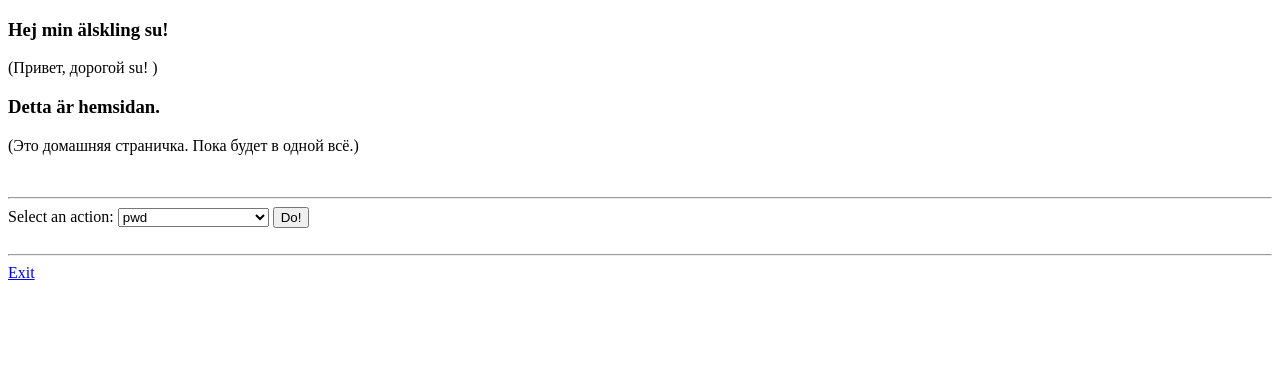
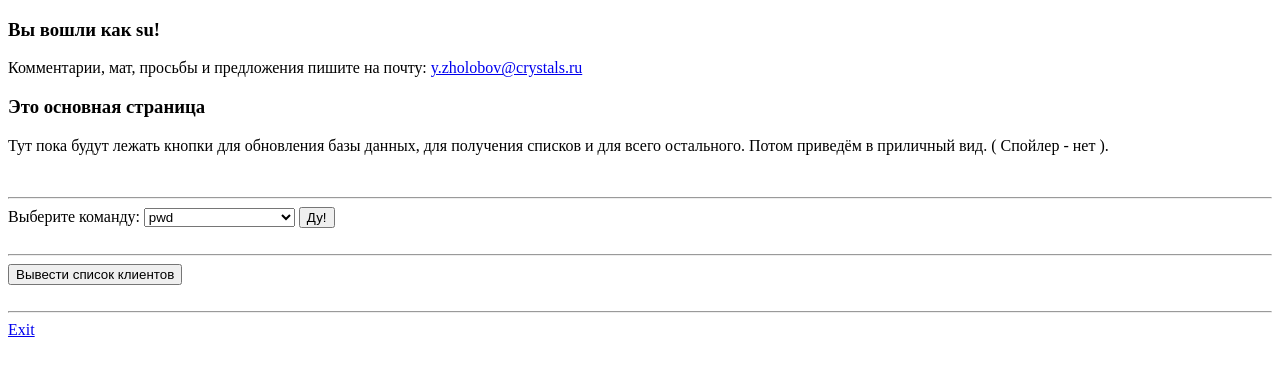
Before and after one commit to YuriJo/OpsCenter-CSI, a Django app: page /home/ in a window 1280 px wide. Shown: the top 376 px of the page. Run offline with Django 4.2, Linux system fonts and the light colour scheme; a user stored in the database is signed in.

Commit message:
add form and action

```diff
--- a/DjOpsCenter/models.py
+++ b/DjOpsCenter/models.py
@@ -1,6 +1,6 @@
 from django.db import models
 
-class Command(models.Model):
+class Commands(models.Model):
     name = models.CharField(max_length=100)
     command_text = models.CharField(max_length=200)
 
@@ -9,7 +9,7 @@ class Command(models.Model):
 
 from django.db import models
 
-class Client(models.Model):
+class Clients(models.Model):
     unique_id = models.AutoField(primary_key=True)
     name = models.CharField(max_length=100)
 
--- a/templates/home.html
+++ b/templates/home.html
@@ -1,32 +1,55 @@
 <!DOCTYPE html>
 <html>
 <head>
-    <title>Galaxen är i fara!</title>
+    <title>Это Опс-центр. Макет.</title>
 </head>
 <body>
-    <h3>Hej min älskling {{ request.user.username }}! </h3> (Привет, дорогой {{ request.user.username }}! )
-    <p><h3>Detta är hemsidan.</h3> (Это домашняя страничка. Пока будет в одной всё.)</p>
+    <h3>Вы вошли как {{ request.user.username }}! </h3> Комментарии, мат, просьбы и предложения пишите на почту: <a href="mailto: y.zholobov@crystals.ru" > y.zholobov@crystals.ru </a>
+    <p><h3>Это основная страница</h3> Тут пока будут лежать кнопки для обновления базы данных, для получения списков и для всего остального. Потом приведём в приличный вид. ( Спойлер - нет ). </p>
 
 <!-- home.html -->
 
     <br>
     <!-- line -->
     <hr>
+
+<!-- Begin of the action list form -->
 <form method="post" action="{% url 'execute_command' %}">
     {% csrf_token %}
-    <label for="command">Select an action:</label>
+    <label for="command">Выберите команду:</label>
     <select name="command" id="command">
         <option value="cmd1">pwd</option>
         <option value="cmd2">ls -la</option>
         <option value="cmd3">make a client's list</option>
         <option value="cmd4">make an inventory list</option>
-        <!-- Добавьте больше команд здесь -->
+        <!-- Lets add more options -->
     </select>
-    <button type="submit">Do!</button>
+    <button type="submit">Ду!</button>
+</form>
+<!-- End of the action list form -->
+
+<br>
+<hr>
+
+<!-- Begin of the clients list form -->
+<form id="list-clients-form" method="post">
+    {% csrf_token %}
+    <button type="submit" name="list_clients">Вывести список клиентов</button>
 </form>
 
 <br>
 <hr>
+<!-- End of the clients list form -->
+
+
+
+
+
+
+
+
+
+
     <a href="{% url 'logout' %}">Exit</a>
 
     <pre id="command-output"></pre>
@@ -45,6 +68,16 @@
             })
             .catch(error => console.error('Error:', error));
         });
+
+        // Обработка формы для вывода списка клиентов
+        var listClientsForm = document.querySelector('#list-clients-form');
+        listClientsForm.addEventListener('submit', function(e) {
+            var outputElement = document.querySelector('#command-output');
+            // Предполагается, что 'list_clients' обрабатывается на том же URL, что и 'execute_command'
+            handleFormSubmit(e, outputElement, '{% url 'execute_command' %}');
+        });
+
+
     </script>
 
 
```
Also changed, not shown: DjOpsCenter/management/commands/scan_hosts.py (+10 -3 lines), db.sqlite3.
